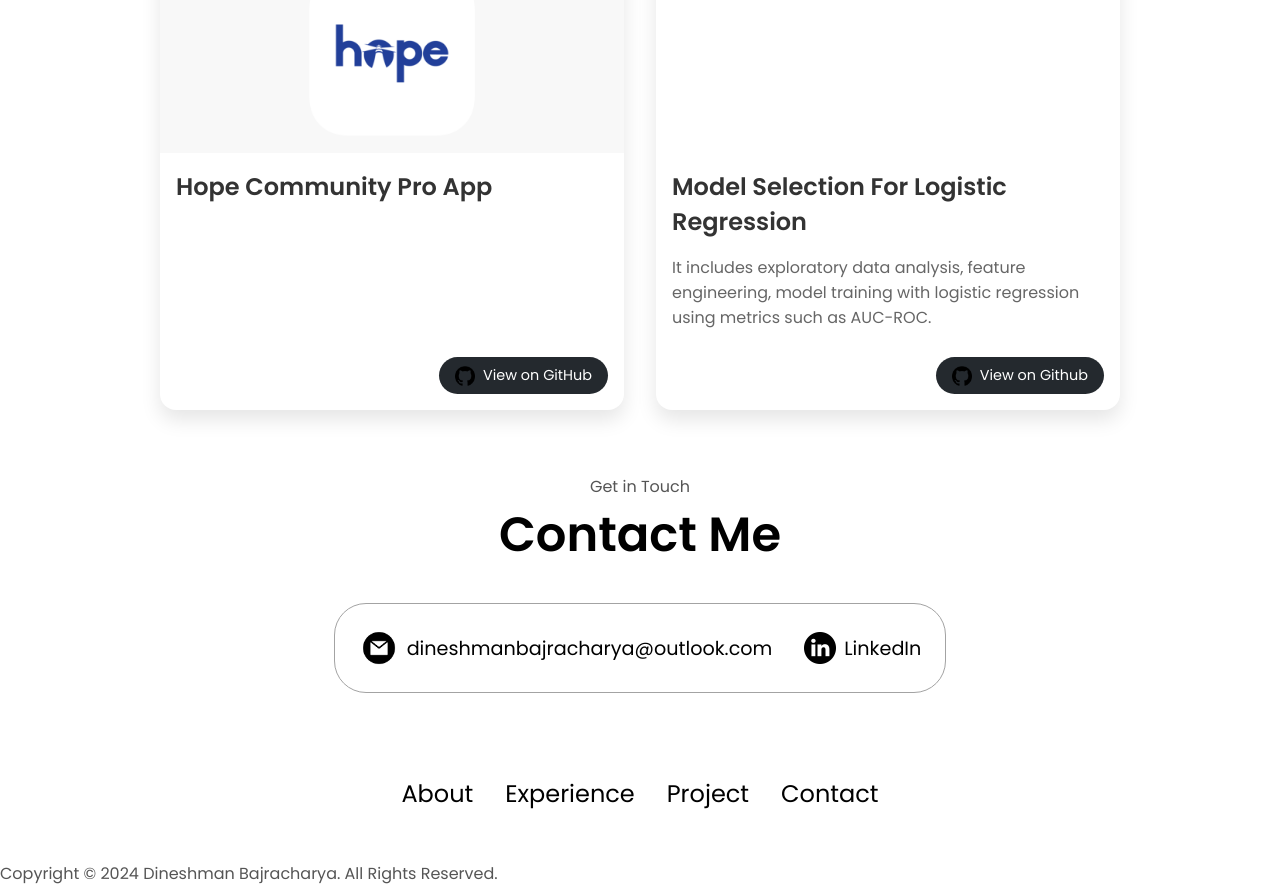
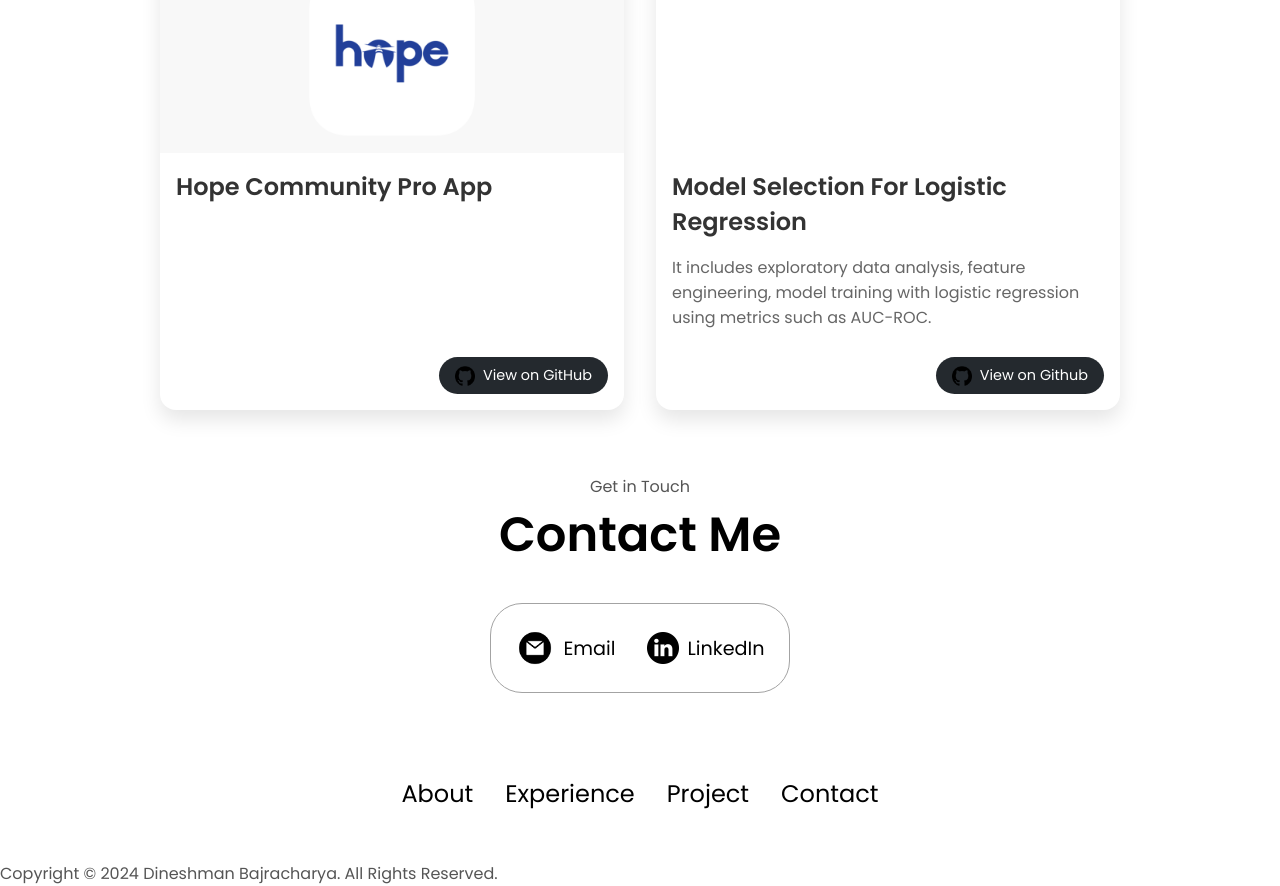
Before and after one commit to dineshmanbajracharya/dineshmanbajracharya.github.io, a plain HTML site: page index.html in a window 1280 px wide. Shown: the part 3542-4428 px from the top of the page. Drawn offline with Linux system fonts and the light colour scheme.

Commit message:
Update index.html

```diff
--- a/index.html
+++ b/index.html
@@ -21,6 +21,7 @@
             </ul>
         </div>
     </nav>
+
     <nav id="hamburger-nav">
         <div class="logo">Dineshman Bajracharya</div>
         <div class="hamburger-menu">
@@ -209,7 +210,7 @@
         <div class="contact-info-upper-container">
             <div class="contact-info-container">
                 <img src="./assets/email.png" alt="Email icon" class="icon contact-icon email-icon">
-                <p><a href="mailto:dineshmanbajracharya@outlook.com">dineshmanbajracharya@outlook.com</a></p>
+                <p><a href="mailto:dineshmanbajracharya@outlook.com">Email</a></p>
             </div>
             <div class="contact-info-container">
                 <img src="./assets/linkedin.png" alt="LinkedIn icon" class="icon contact-icon">
```
